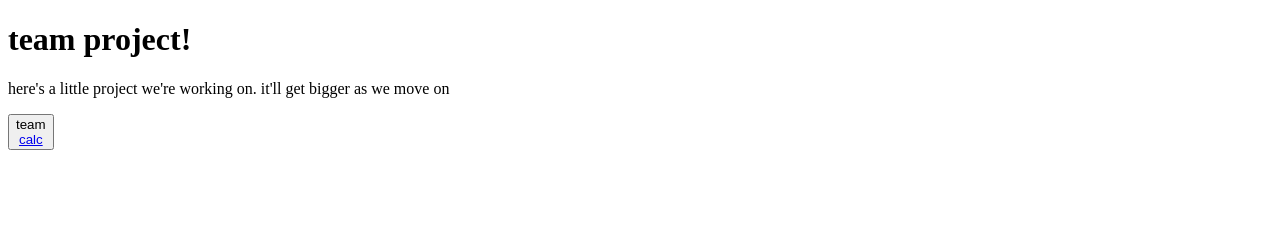
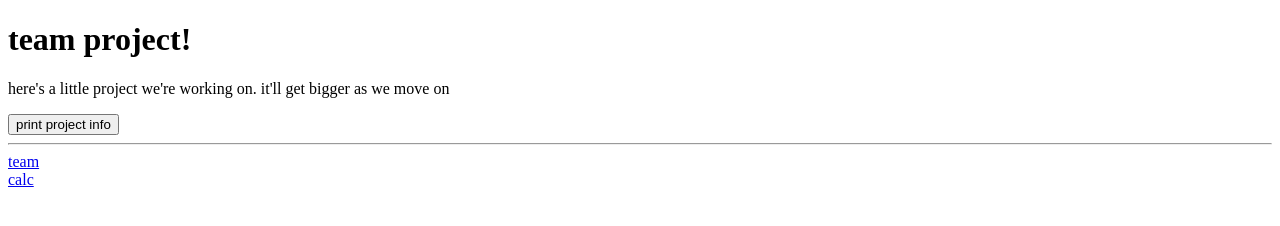
Before and after one commit to saliha54/javascript-1-cross-module, a plain HTML site: page week-1/index.html in a window 1280 px wide. Drawn offline with Linux system fonts and the light colour scheme.

Commit message:
Update index.html

```diff
--- a/week-1/index.html
+++ b/week-1/index.html
@@ -23,7 +23,8 @@
   <p>
     here's a little project we're working on.  it'll get bigger as we move on
   </p>
-  <button onclick="p
+  <button onclick="print_deets(project)">print project info</button> <br>
+  <hr>
   <a href="./team.html">team</a> <br>
   <a href="./calc.html">calc</a> <br>
 </body>
```
